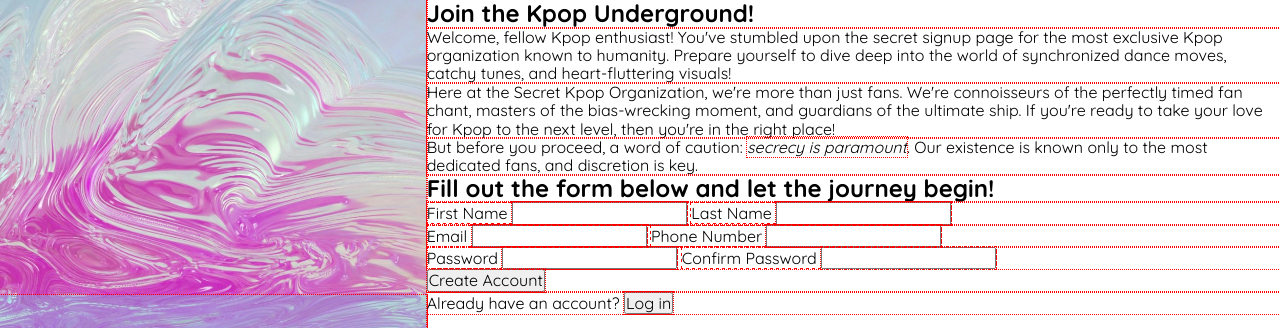
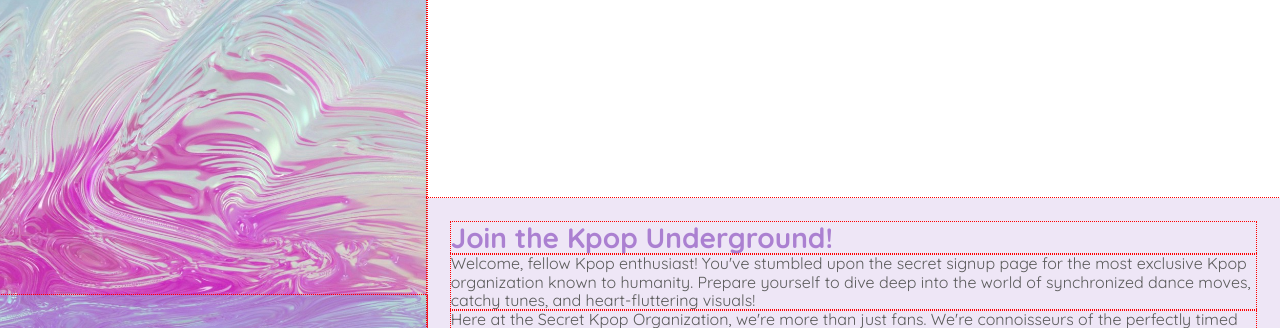
Before and after one commit to xgsarah/sign-up-form, a plain HTML site: page index.html in a window 1280 px wide. Shown: the top 328 px of the page. Drawn offline with Linux system fonts and the light colour scheme.

Commit message:
style about

```diff
--- a/styles.css
+++ b/styles.css
@@ -11,6 +11,8 @@
   --header-bg-color: green;
   --main-bg-color: gray;
   --highlight-color: #f6fdc3;
+  --secondary-text: rgb(171, 128, 209);
+  --primary-text: rgb(92, 92, 92);
 }
 
 body {
@@ -20,6 +22,7 @@ body {
   display: flex;
   flex-wrap: wrap;
   font-family: 'Quicksand', sans-serif;
+  color: var(--primary-text);
 }
 
 header {
@@ -61,6 +64,11 @@ h1 {
   line-height: 54px;
 }
 
+h2 {
+  color: var(--secondary-text);
+  font-size: 28px;
+}
+
 header span {
   display: inline-block;
   font-size: 75px;
@@ -72,6 +80,16 @@ header span {
 
 main {
   flex: 2;
+  display: flex;
+  flex-direction: column;
+  justify-content: center;
+  gap: 32px;
+  font-size: 16px;
+}
+
+main .about {
+  background: rgb(171, 128, 209, 0.2);
+  padding: 24px;
 }
 
 @media only screen and (max-width: 720px) {
```
